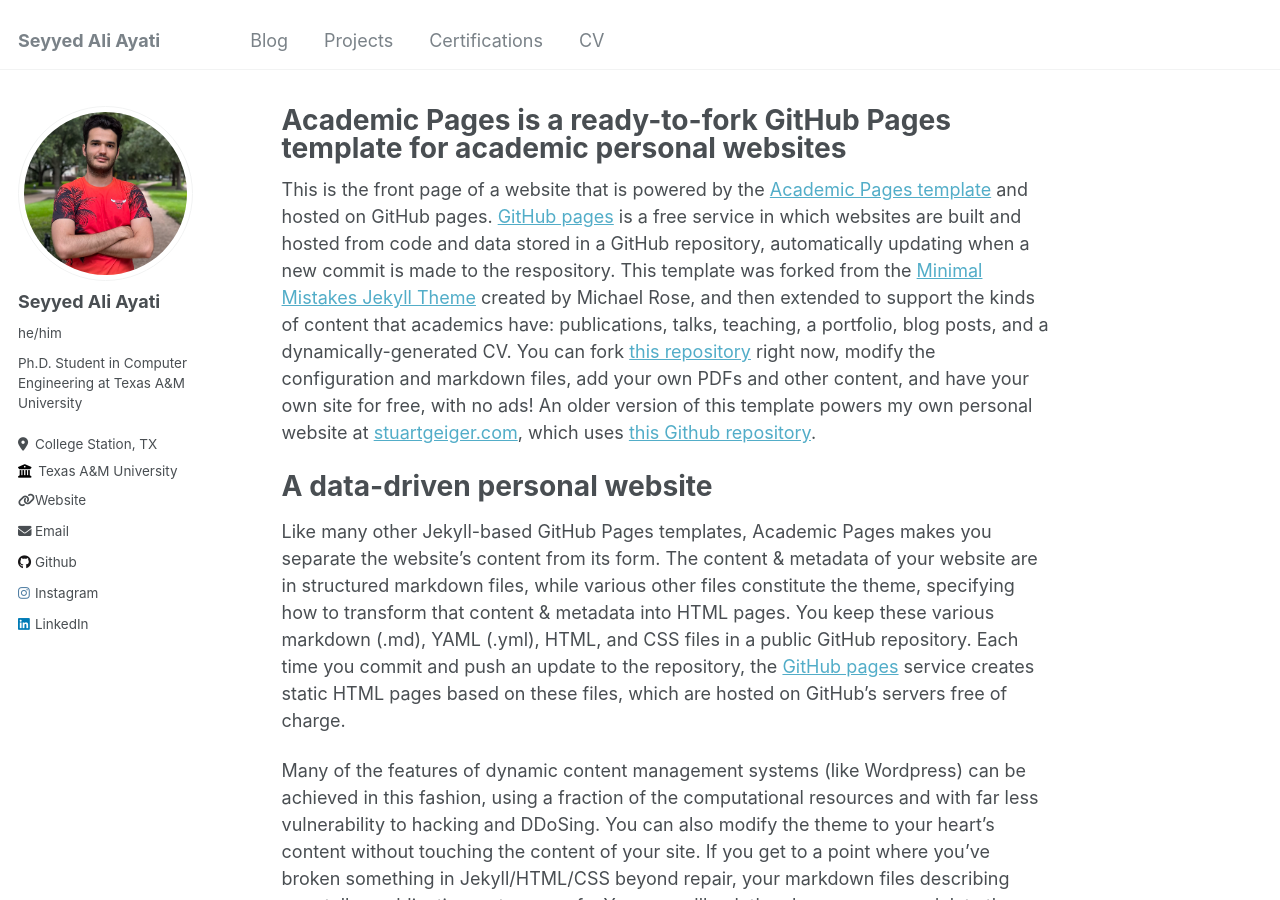
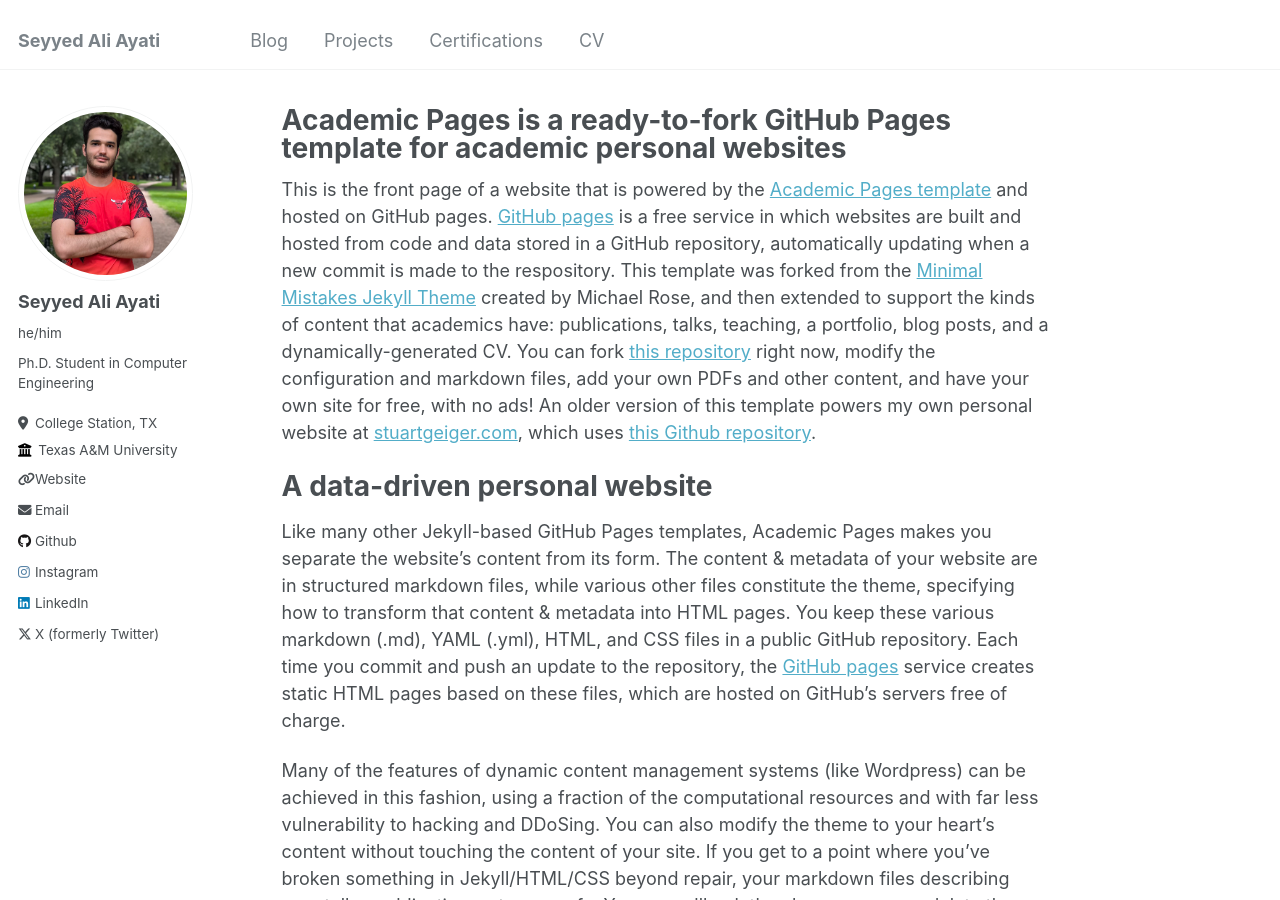
Before and after one commit to seyyedaliayati/seyyedaliayati.github.io, a Jekyll site: the page built from _pages/about.md, in a window 1280 px wide and 900 px high. Built offline with Jekyll 4.4.1, drawn with Linux system fonts in a browser that asks for light colours.

Commit message:
fix: update author bio and social media usernames in config

```diff
--- a/_config.yml
+++ b/_config.yml
@@ -24,7 +24,7 @@
   avatar           : "profile.jpg"
   name             : "Seyyed Ali Ayati"
   pronouns         : "he/him"
-  bio              : "Ph.D. Student in Computer Engineering at Texas A&M University"
+  bio              : "Ph.D. Student in Computer Engineering"
   location         : "College Station, TX"
   employer         : "Texas A&M University"
   uri              : "https://seyyedaliayati.github.io"
@@ -55,9 +55,9 @@
   goodreads        : # Username
   google_plus      : # Username
   keybase          : # Username
-  instagram        : ali_it78
+  instagram        : "ali_it78"
   lastfm           : # Username
-  linkedin         : seyyedaliayati
+  linkedin         : "seyyedaliayati"
   mastodon         : # URL
   medium           : # URL
   pinterest        : # Username
@@ -65,7 +65,7 @@
   steam            : # Username
   telegram         : # URL
   tumblr           : # Username
-  twitter          : # Username for X / Twitter
+  twitter          : "seyyedaliayati"
   vine             : # Username
   weibo            : # Username
   wikipedia        : # Username
```
